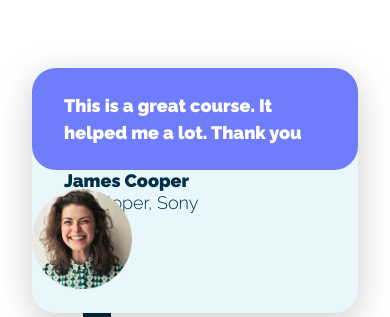
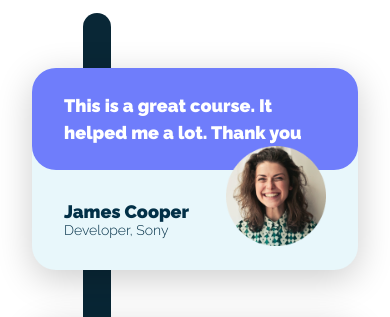
Before and after one commit to khennyboy/map, a plain HTML site: page index.html in a window 390 px wide. Shown: the part 1263-1580 px from the top of the page. Drawn offline with Linux system fonts and the light colour scheme.

Commit message:
overflow added

```diff
--- a/css/figma2.css
+++ b/css/figma2.css
@@ -145,6 +145,9 @@
     .testimonial-card img{
         margin-right: 32px;
     }
+    .testimonial-card .info p{
+        font-size: 14px;
+    }
     /* another section */
     .courses-section h2{
         font-size: 30px;
@@ -188,7 +191,7 @@
         font-size: 18px;
       }
       .testimonial-card{
-        column-gap: auto;
+        column-gap: 0;
       }
       .testimonial-card img{
         width: 100px;
```
